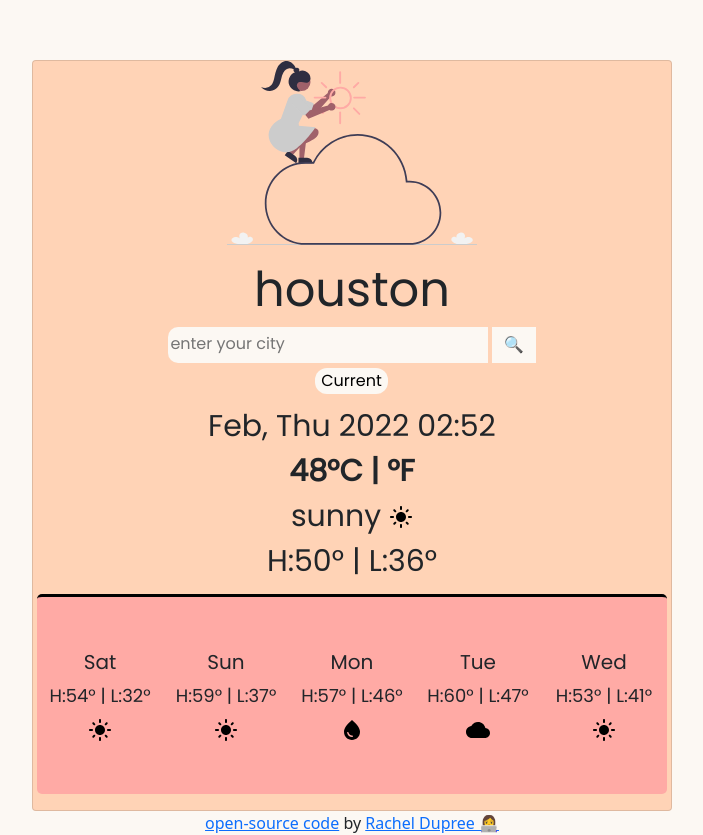
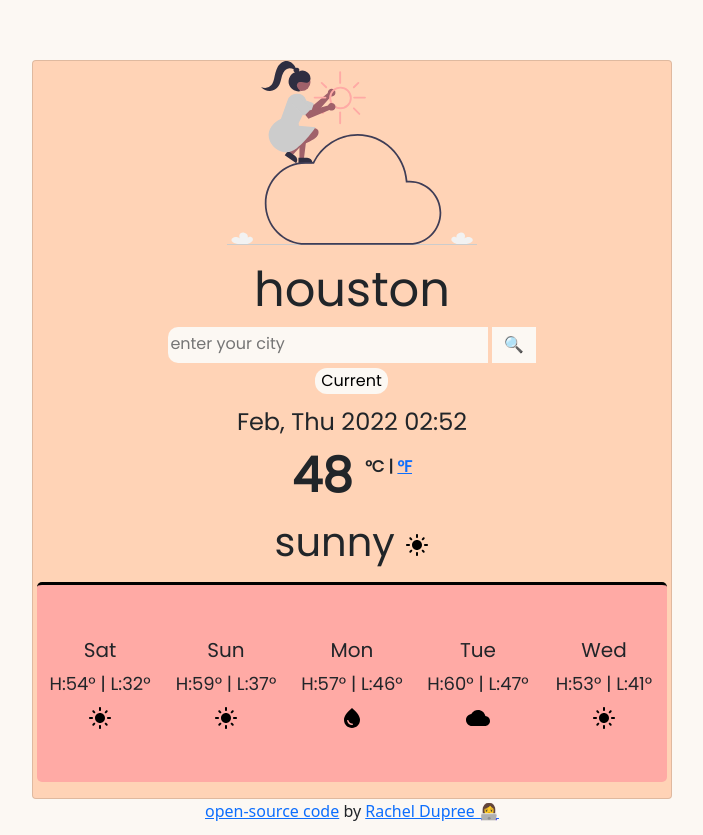
Before and after one commit to RaeDupree/weather-app-project, a website built with Parcel: page index.html in a window 1280 px wide. Shown: the whole page, without its empty margins (288-991 px from the left). Built offline with nearby package versions, Linux system fonts and the light colour scheme; no server answers; a web font is replaced by a local one.

Commit message:
updated html and css

```diff
--- a/index.html
+++ b/index.html
@@ -51,9 +51,10 @@
 
             <div class="card-text">
               <div id="currentDate">Today</div>
-              <span class="temp"> 48°C | °F </span>
+              <span class="temp">
+                48 <span class="units">°C | <a href="#">°F</a> </span></span
+              >
               <div id="conditions">sunny <img src="images/smallsun.svg" /></div>
-              <div>H:50° | L:36°</div>
             </div>
 
             <div class="row">
--- a/src/style.css
+++ b/src/style.css
@@ -54,8 +54,20 @@ button:hover {
   padding-top: 10px;
   padding-bottom: 10px;
 }
+#currentDate {
+  font-size: 24px;
+}
 .temp {
   font-weight: bold;
+  font-size: 48px;
+}
+.units {
+  position: relative;
+  font-size: 16px;
+  top: -20px;
+}
+#conditions {
+  font-size: 40px;
 }
 .row {
   background-color: #ffaaa5;
```
